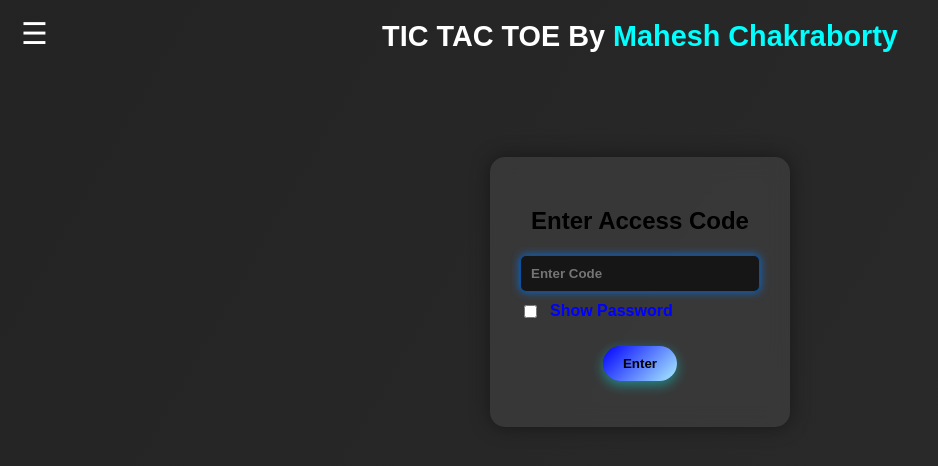
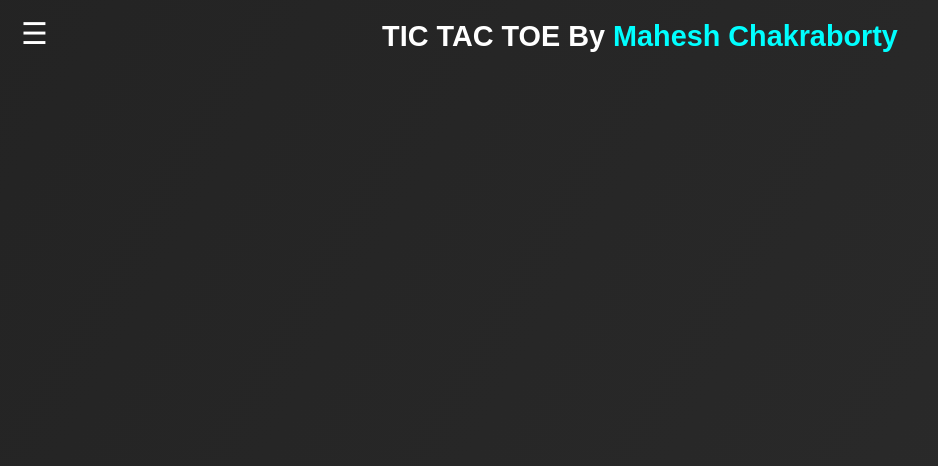
Before and after one commit to maheshflo/tictactoemahesh.github.io, a plain HTML site: page index.html in a window 1280 px wide. Shown: the whole page, without its empty margins (0-938 px from the left). Drawn offline with Linux system fonts and the light colour scheme.

Commit message:
Update index.html

```diff
--- a/index.html
+++ b/index.html
@@ -253,7 +253,7 @@
   <h2 class="game-title">
   TIC TAC TOE By <a href="https://maheshflo.github.io" target="_blank">Mahesh Chakraborty</a></h2>
 
-  <div class="container" id="main-container">
+  <!--<div class="container" id="main-container">
     <div id="login-section">
       <h2>Enter Access Code</h2>
       <input type="password" id="access-code" placeholder="Enter Code" />
@@ -263,7 +263,7 @@
       </div>
       <button class="btnn" onclick="checkCode()">Enter</button>
       <p id="error-msg" style="color:red;"></p>
-    </div>
+    </div>-->
 
     <div id="password-section" style="display:none;">
       <h2>Player Names</h2>
```
